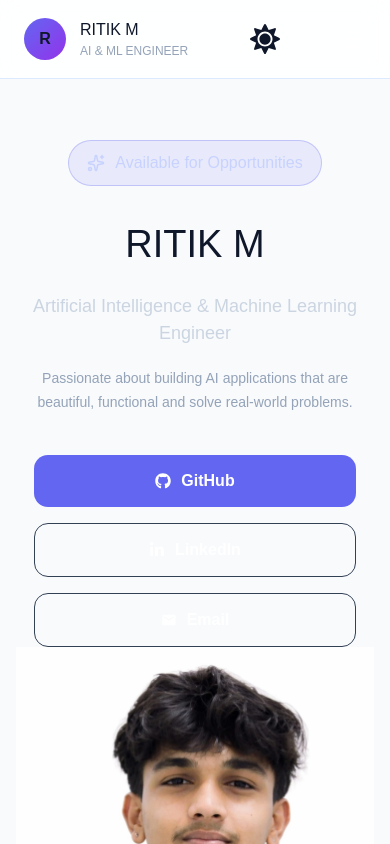
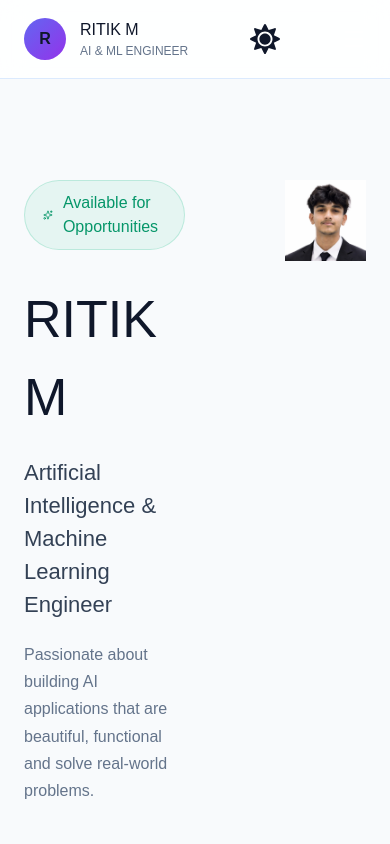
Before and after one commit to RitikM-AiDev/Ritik_aidev, a React (Vite) app in the folder Aizon/: page / in a window 390 px wide. Shown: the top 844 px of the page. Built offline with nearby package versions, Linux system fonts and the light colour scheme.

Commit message:
all ui problem solved mostly

```diff
--- a/Aizon/src/App.jsx
+++ b/Aizon/src/App.jsx
@@ -255,7 +255,7 @@ and a backend powered by Agentic AI for intelligent analysis and report generati
               href="https://github.com/ritikm-aidev"
               target="_blank"
               rel="noreferrer"
-              className="primary-btn"
+              className="primary-btn-git"
             >
               <FaGithub />
               GitHub
@@ -265,7 +265,7 @@ and a backend powered by Agentic AI for intelligent analysis and report generati
               href="https://www.linkedin.com/in/ritikm-aidev/"
               target="_blank"
               rel="noreferrer"
-              className="secondary-btn"
+              className="secondary-btn-linkedin"
             >
               <FaLinkedinIn />
               LinkedIn
@@ -273,7 +273,7 @@ and a backend powered by Agentic AI for intelligent analysis and report generati
 
             <a
               href="mailto:ritik.aidev@gmail.com"
-              className="secondary-btn"
+              className="secondary-btn-mail"
             >
               <MdEmail />
               Email
--- a/Aizon/src/index.css
+++ b/Aizon/src/index.css
@@ -1,3 +1,5 @@
+
+
 * {
   margin: 0;
   padding: 0;
@@ -28,7 +30,7 @@ button {
   min-height: 100vh;
 }
 
-/* ================= NAVBAR ================= */
+/* NAVBAR */
 
 .navbar {
   position: fixed;
@@ -97,17 +99,25 @@ button {
   color: white;
 }
 
-/* ================= HERO ================= */
+.mobile-menu {
+  display: none;
+}
+
+/* HERO */
 
 .hero {
   padding: 180px 24px 120px;
 }
-
-.container {
-  max-width: 1200px;
+.container{
+   max-width: 1200px;
   margin: auto;
 }
-
+.container-flex {
+  display: flex;
+  flex-direction: row;
+  gap: 100px;
+  justify-content:space-around;
+}
 
 .hero-badge {
   display: inline-flex;
@@ -145,8 +155,6 @@ button {
   gap: 16px;
 }
 
-/* ================= BUTTONS ================= */
-
 .primary-btn,
 .secondary-btn {
   display: inline-flex;
@@ -176,8 +184,11 @@ button {
   background: #1e293b;
 }
 
-/* ================= SECTIONS ================= */
-
+/* SECTIONS */
+.right-arrow:hover{
+  transform: scale(1.3);
+  transition: ease-in-out 0.3s;
+}
 .section {
   padding: 100px 24px;
 }
@@ -191,7 +202,7 @@ button {
   margin-bottom: 50px;
 }
 
-/* ================= CARDS ================= */
+/* CARDS */
 
 .card-grid,
 .projects-grid {
@@ -252,12 +263,21 @@ button {
   margin-bottom: 24px;
 }
 
-.right-arrow:hover {
-  transform: scale(1.3);
-  transition: 0.3s;
+.tech-stack {
+  display: flex;
+  gap: 10px;
+  flex-wrap: wrap;
+  margin-top: 20px;
 }
 
-/* ================= SKILLS ================= */
+.tech-stack span {
+  background: #1e293b;
+  padding: 8px 14px;
+  border-radius: 999px;
+  font-size: 14px;
+}
+
+/* SKILLS */
 
 .skills-grid {
   display: grid;
@@ -270,7 +290,7 @@ button {
   text-align: center;
 }
 
-/* ================= CONTACT ================= */
+/* CONTACT */
 
 .contact-section {
   text-align: center;
@@ -281,7 +301,7 @@ button {
   margin-bottom: 30px;
 }
 
-/* ================= FOOTER ================= */
+/* FOOTER */
 
 .footer {
   border-top: 1px solid #1e293b;
@@ -290,142 +310,78 @@ button {
   color: #64748b;
 }
 
-/* ================= MOBILE NAV (FIXED) ================= */
-
-.mobile-menu-btn {
-  display: none;
-}
-
-.mobile-overlay {
-  position: fixed;
-  inset: 0;
-  background: rgba(0,0,0,0.6);
-  backdrop-filter: blur(12px);
-  z-index: 2000;
-  display: flex;
-  justify-content: flex-end;
-}
-
-.mobile-panel {
-  width: 78%;
-  max-width: 320px;
-  height: 100%;
-  background: #0b1220;
-  padding: 20px;
-  display: flex;
-  flex-direction: column;
-  gap: 14px;
-  animation: slideIn 0.25s ease-in-out;
-  border-left: 1px solid #1e293b;
-}
-
-@keyframes slideIn {
-  from { transform: translateX(100%); }
-  to { transform: translateX(0); }
-}
-
-.mobile-header {
-  display: flex;
-  justify-content: space-between;
-  align-items: center;
-  color: white;
-}
-
-.mobile-item {
-  padding: 14px;
-  border-radius: 12px;
-  background: rgba(255,255,255,0.05);
-  color: white;
-  font-weight: 600;
-  letter-spacing: 1px;
-  transition: 0.2s;
-}
-
-.mobile-item:hover {
-  background: rgba(99,102,241,0.25);
-  transform: translateX(5px);
-}
-.relative.w-80.h-80 {
-  margin: auto;
-}
-/* ================= MOBILE RESPONSIVE ================= */
+/* MOBILE */
 
 @media (max-width: 768px) {
-
   .desktop-nav {
     display: none;
   }
 
   .mobile-menu-btn {
     display: block;
-    color: white;
   }
 
-  .hero {
-    padding: 140px 16px 80px;
+  .mobile-menu {
+    display: flex;
+    flex-direction: column;
+    padding: 20px;
+    background: #020617;
+    border-top: 1px solid #1e293b;
   }
 
-  .container-flex {
-    flex-direction: column;
-    gap: 40px;
-    text-align: center;
-    align-items: center;   /* IMPORTANT */
-    justify-content: center;
+  .mobile-nav-button {
+    color: white;
+    text-align: left;
+    padding: 14px;
+    border-radius: 10px;
+  }
+
+  .mobile-nav-button:hover {
+    background: #1e293b;
   }
 
   .hero-title {
-    font-size: 38px;
+    font-size: 52px;
   }
 
   .hero-subtitle {
-    font-size: 18px;
-  }
-
-  .hero-description {
-    font-size: 14px;
-    padding: 0 10px;
-  }
-
-  .hero-buttons {
-    flex-direction: column;
-    align-items: center;
-  }
-
-  .primary-btn,
-  .secondary-btn {
-    width: 90%;
-    justify-content: center;
-  }
-
-  .projects-grid {
-    grid-template-columns: 1fr;
-  }
-
-  .skills-grid {
-    grid-template-columns: repeat(2, 1fr);
-  }
-
-  .skill-card {
-    padding: 14px;
+    font-size: 22px;
   }
 }
+#theme-icon {
+  cursor: pointer;
+  transition: 0.3s;
+}
 
-/* ================= THEME ================= */
+#theme-icon:hover {
+  transform: rotate(360deg) scale(1.1);
+}
+
+
+/* ========================= */
+/* DARK THEME */
+/* ========================= */
 
 .dark-theme {
   background: #020617;
   color: white;
+  transition: 0.4s;
 }
+
+/* ========================= */
+/* LIGHT THEME */
+/* ========================= */
 
 .light-theme {
   background: #f8fafc;
   color: #0f172a;
+  transition: 0.4s;
 }
 
-/* LIGHT MODE OVERRIDES */
+/* NAVBAR */
 
 .light-theme .navbar {
-  background: rgba(255,255,255,0.85);
+  background: rgba(255, 255, 255, 0.85);
   border-bottom: 1px solid #dbeafe;
 }
 
@@ -433,23 +389,119 @@ button {
   color: #334155;
 }
 
+.light-theme .nav-button:hover {
+  background: #e2e8f0;
+  color: black;
+}
+
+.light-theme .logo-role {
+  color: #64748b;
+}
+
+/* HERO */
+
+.light-theme .hero-subtitle {
+  color: #334155;
+}
+
+.light-theme .hero-description {
+  color: #64748b;
+}
+
+.light-theme .hero-badge {
+  background: rgba(16, 185, 129, 0.08);
+  border: 1px solid rgba(16, 185, 129, 0.2);
+  color: #059669;
+}
+
+/* CARDS */
+
 .light-theme .card,
 .light-theme .project-card,
 .light-theme .skill-card {
   background: white;
   border: 1px solid #e2e8f0;
+  box-shadow: 0 4px 20px rgba(0,0,0,0.04);
+
 }
 
-.light-theme .mobile-panel {
-  background: white;
+.light-theme .card:hover,
+.light-theme .project-card:hover,
+.light-theme .skill-card:hover {
+  border-color: #10b981;
+  transform: translateY(-4px);
 }
 
-.light-theme .mobile-item {
+.light-theme .card p,
+.light-theme .project-card p,
+.light-theme .contact-text {
+  color: #64748b;
+}
+
+/* ICON BOX */
+
+.light-theme .icon-box,
+.light-theme .project-icon {
+  background: rgba(16, 185, 129, 0.08);
+  color: #10b981;
+}
+
+/* TECH STACK */
+
+.light-theme .tech-stack span {
+  background: #f1f5f9;
+  color: #334155;
+}
+
+/* BUTTONS */
+
+.light-theme .primary-btn {
+  background: #10b981;
+  color: white;
+}
+
+.light-theme .primary-btn:hover {
+  background: #059669;
+}
+
+.light-theme .secondary-btn {
+  border: 1px solid #cbd5e1;
   color: #0f172a;
+}
+
+.light-theme .secondary-btn:hover {
   background: #f1f5f9;
 }
 
-/* ================= ICON ================= */
+/* SECTIONS */
+
+.light-theme .dark-section {
+  background: #f1f5f9;
+}
+
+/* FOOTER */
+
+.light-theme .footer {
+  border-top: 1px solid #cbd5e1;
+  color: #64748b;
+}
+
+/* MOBILE MENU */
+
+.light-theme .mobile-menu {
+  background: white;
+  border-top: 1px solid #e2e8f0;
+}
+
+.light-theme .mobile-nav-button {
+  color: #0f172a;
+}
+
+.light-theme .mobile-nav-button:hover {
+  background: #f1f5f9;
+}
+
+/* THEME ICON */
 
 #theme-icon {
   cursor: pointer;
@@ -459,8 +511,98 @@ button {
 #theme-icon:hover {
   transform: rotate(360deg) scale(1.15);
 }
-
-/* TAILWIND (KEEP) */
 @tailwind base;
 @tailwind components;
 @tailwind utilities;
+.primary-btn-git,
+.secondary-btn-mail,
+.secondary-btn-linkedin {
+  display: inline-flex;
+  align-items: center;
+  justify-content: center;
+
+  gap: 10px;
+  padding: 14px 26px;
+
+  border-radius: 14px;
+
+  font-weight: 700;
+
+  transition: all 0.3s ease;
+}
+
+/* ================= PRIMARY BUTTON ================= */
+
+.primary-btn-git {
+  background: white;
+  color: #0f172a;
+
+  border: 2px solid white;
+
+  box-shadow: 0 8px 25px rgba(255,255,255,0.08);
+}
+
+.primary-btn-git:hover {
+  background: #e2e8f0;
+
+  transform: translateY(-3px) scale(1.1);
+
+  box-shadow: 0 12px 30px rgba(255,255,255,0.12);
+}
+
+/* ================= SECONDARY BUTTON ================= */
+
+.secondary-btn-mail {
+  background: red;
+  color: white;
+}
+.secondary-btn-linkedin {
+  background: blue;
+
+  color: white;
+
+
+}
+.secondary-btn-mail:hover {
+        transform: translateY(-3px) scale(1.1);
+
+}
+.secondary-btn-linkedin:hover {
+        transform: translateY(-3px) scale(1.1);
+
+}
+
+/* ================= LIGHT THEME ================= */
+
+.light-theme .primary-btn-git {
+  background: #0f172a;
+  color: white;
+}
+
+.light-theme .primary-btn-git:hover {
+
+      transform: translateY(-3px) scale(1.1);
+}
+
+.light-theme .secondary-btn-mail {
+  background: red;
+
+  color: white;
+
+  border: 2px solid #cbd5e1;
+}
+.light-theme .secondary-btn-linkedin {
+  background: blue;
+
+  color: white;
+
+  border: 2px solid #cbd5e1;
+}
+.light-theme .secondary-btn-mail:hover {
+        transform: translateY(-3px) scale(1.1);
+
+}
+.light-theme .secondary-btn-linkedin:hover {
+        transform: translateY(-3px) scale(1.1);
+
+}
```
